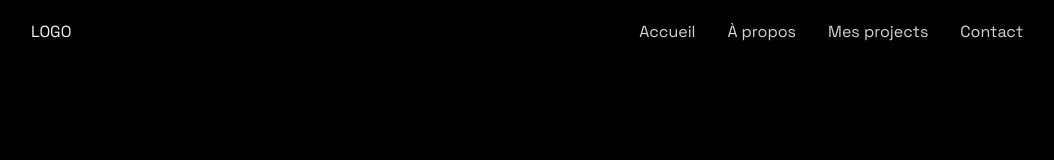
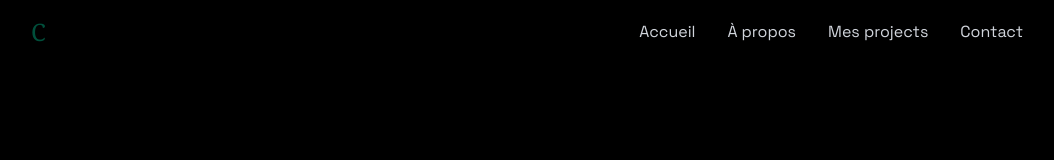
Before and after one commit to CeydaCalik/Portfolio, a React (Vite) app: page / in a window 1280 px wide. Shown: the top 160 px of the page, without its empty margins (113-1167 px from the left). Built offline with nearby package versions, Linux system fonts and the light colour scheme; a web font is replaced by a local one.

Commit message:
change logo

```diff
--- a/src/components/Navbar.jsx
+++ b/src/components/Navbar.jsx
@@ -11,7 +11,7 @@ export const Navbar = ({ menuOpen, setMenuOpen }) => {
         <div className="max-w-5xl mx-auto px-4">
             <div className="flex justify-between items-center h-16">
                 <a href="#home" alt="logo">
-                    LOGO
+                   <span className="text-2xl text-emerald-900 font-serif"> C </span>
                 </a>
                 {/* Hamburger menu */}
                 <div className="w-7 h-5 relative cursor-pointer z-40 md:hidden" onClick={() => setMenuOpen((prev => !prev))}>
--- a/src/components/sections/About.jsx
+++ b/src/components/sections/About.jsx
@@ -5,8 +5,7 @@ export const About = () => {
         "CSS",
         "React",
         "TailwindCSS",
-        "TypeScript",
-        "JavaScript",
+        "JavaScript"
     ];
 
     const backendSkills = [
```
Also changed, not shown: 1 other file (tests, documents, lock files or other folders).
